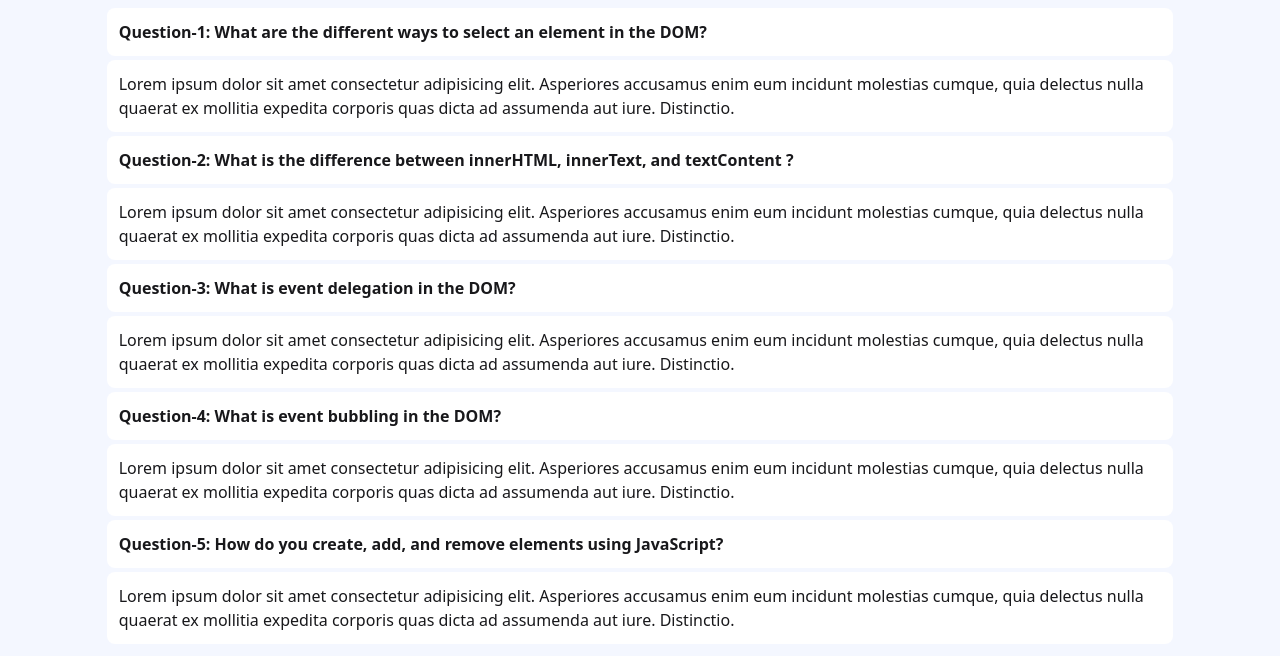
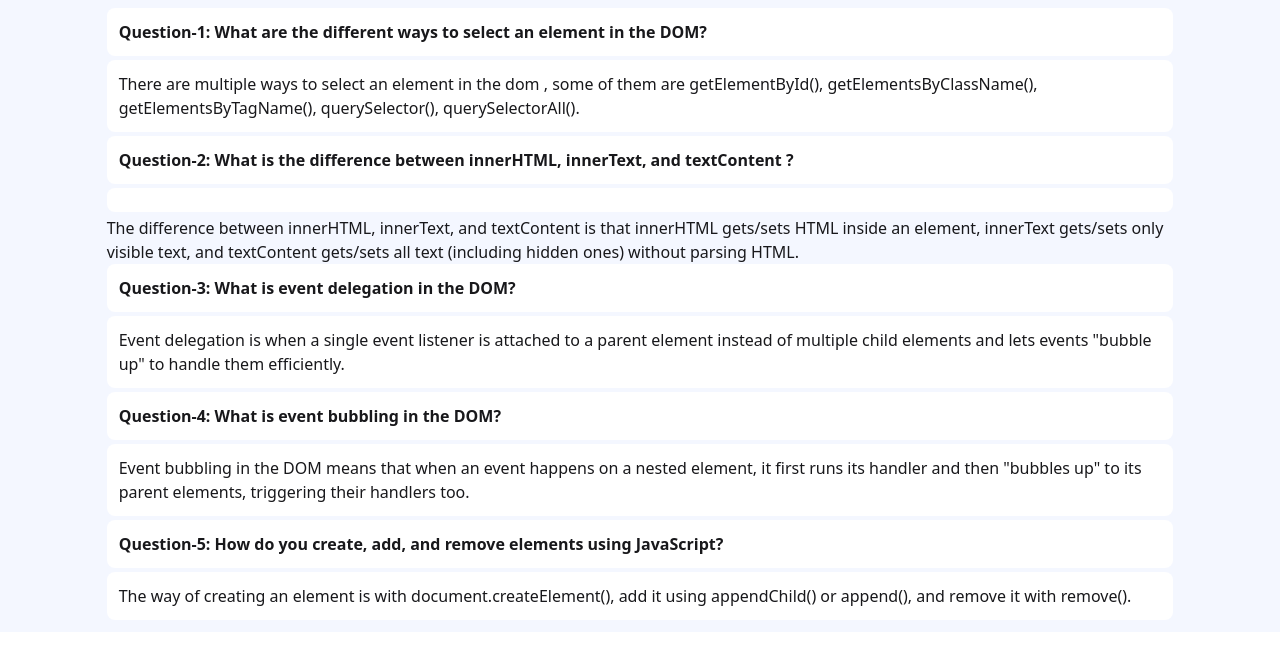
Before and after one commit to sura1khan/PH-A5-Dev-Board, a plain HTML site: page blog.html in a window 1280 px wide. Shown: the part 172-828 px from the top of the page. After the commit the page ends 804 px from the top, so only its background shows below. Drawn offline with nearby package versions, Linux system fonts and the light colour scheme.

Commit message:
blog answer

```diff
--- a/blog.html
+++ b/blog.html
@@ -36,30 +36,45 @@
     Question-1: What are the different ways to select an element in the DOM?
     </p>
     <p class="bg-white rounded-lg p-3  ">
-        Lorem ipsum dolor sit amet consectetur adipisicing elit. Asperiores accusamus enim eum incidunt molestias cumque, quia delectus nulla quaerat ex mollitia expedita corporis quas dicta ad assumenda aut iure. Distinctio.
+There are multiple ways to select an element in the dom , some of them are getElementById(), getElementsByClassName(), getElementsByTagName(), querySelector(), querySelectorAll().
+
     </p>
 <!--2--> <p class="bg-white rounded-lg p-3 font-semibold ">
     Question-2: What is the difference between innerHTML, innerText, and textContent ?
     </p>
     <p class="bg-white rounded-lg p-3  ">
-        Lorem ipsum dolor sit amet consectetur adipisicing elit. Asperiores accusamus enim eum incidunt molestias cumque, quia delectus nulla quaerat ex mollitia expedita corporis quas dicta ad assumenda aut iure. Distinctio.
-    </p>
+    </p>The difference between innerHTML, innerText,
+    and textContent is that innerHTML gets/sets HTML inside
+     an element, innerText gets/sets only visible text, and
+      textContent gets/sets all text (including hidden ones)
+       without parsing HTML.
 <!--3--><p class="bg-white rounded-lg p-3 font-semibold ">
     Question-3: What is event delegation in the DOM?
     </p>
     <p class="bg-white rounded-lg p-3  ">
-        Lorem ipsum dolor sit amet consectetur adipisicing elit. Asperiores accusamus enim eum incidunt molestias cumque, quia delectus nulla quaerat ex mollitia expedita corporis quas dicta ad assumenda aut iure. Distinctio.
+        Event delegation is when a single event listener
+         is attached to a parent element instead of multiple
+         child elements and
+         lets events "bubble up" to handle them efficiently.
     </p>
 <!--4--><p class="bg-white rounded-lg p-3 font-semibold ">
     Question-4: What is event bubbling in the DOM?
     </p>
     <p class="bg-white rounded-lg p-3  ">
-        Lorem ipsum dolor sit amet consectetur adipisicing elit. Asperiores accusamus enim eum incidunt molestias cumque, quia delectus nulla quaerat ex mollitia expedita corporis quas dicta ad assumenda aut iure. Distinctio.
+        Event bubbling in the DOM means that
+         when an event happens on a nested element,
+          it first runs its handler and then "bubbles
+           up" to its parent elements, triggering their
+            handlers too.
     </p>
 <!--5-->
-    <p class="bg-white rounded-lg p-3 font-semibold  ">Question-5: How do you create, add, and remove elements using JavaScript?
+    <p class="bg-white rounded-lg p-3 font-semibold  ">
+        Question-5: How do you create, add, and remove elements using JavaScript?
     </p>
-    <p class="bg-white rounded-lg p-3  ">Lorem ipsum dolor sit amet consectetur adipisicing elit. Asperiores accusamus enim eum incidunt molestias cumque, quia delectus nulla quaerat ex mollitia expedita corporis quas dicta ad assumenda aut iure. Distinctio.
+    <p class="bg-white rounded-lg p-3  ">
+        The way of creating an element is with document.createElement(),
+         add it using appendChild() or append(),
+         and remove it with remove().
     </p>
 
 </div>
```
